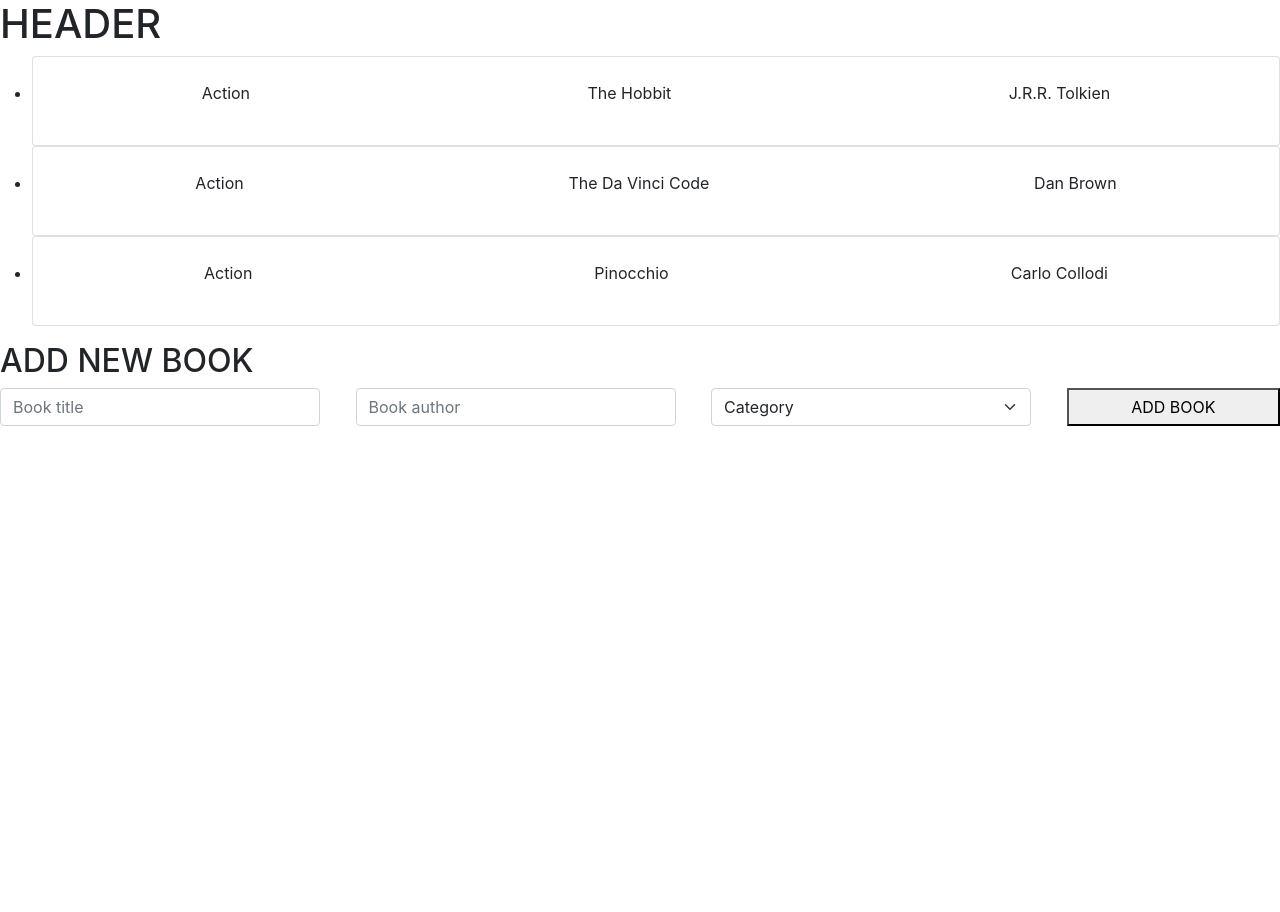
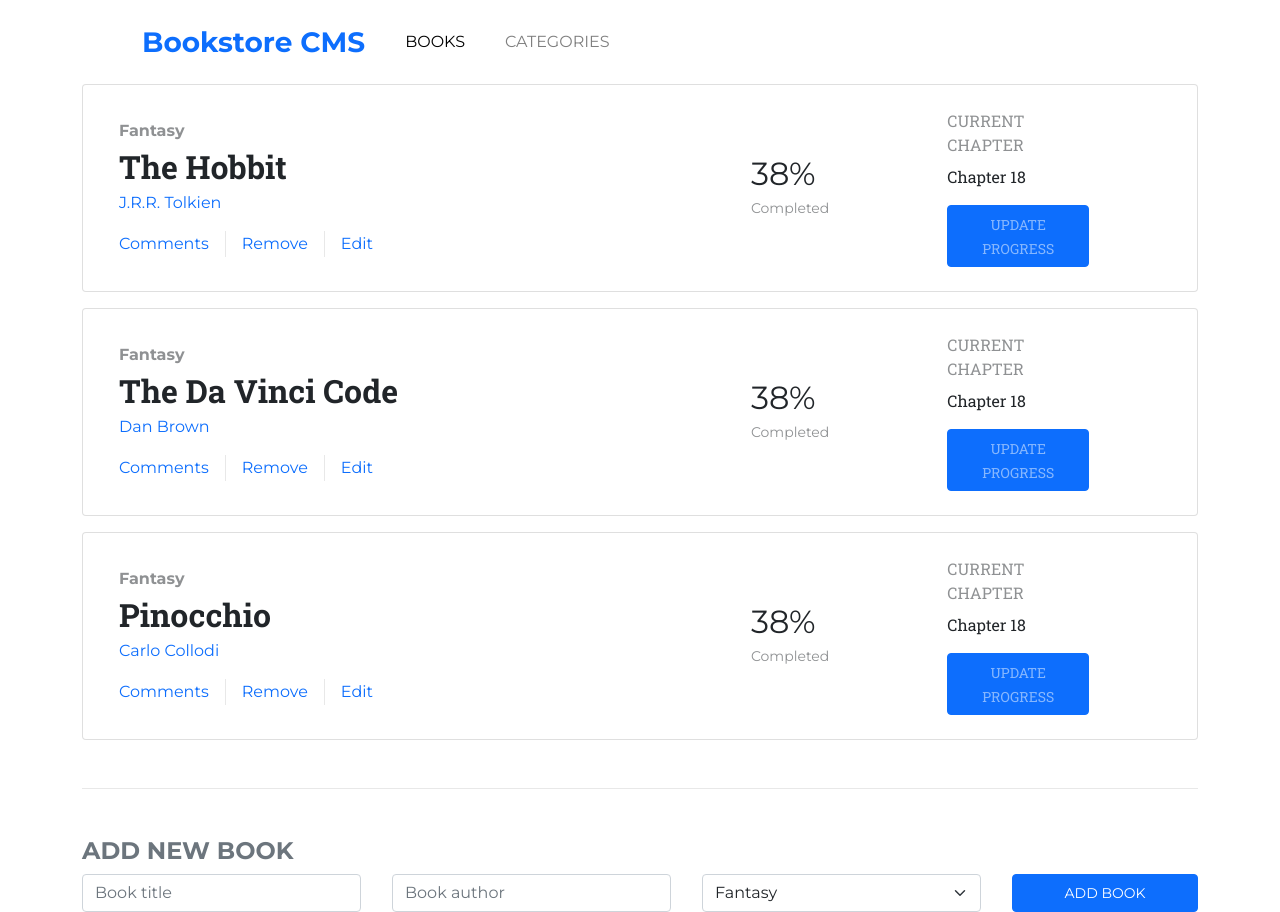
Before and after one commit to Meltrust/readers-paradise, a React (Create React App) app: page / in a window 1280 px wide. Before the commit the page ends 800 px from the top, so only its background shows below. Built offline with nearby package versions, Linux system fonts and the light colour scheme.

Commit message:
Add router, books, form, header, categories view

```diff
--- a/src/App.css
+++ b/src/App.css
@@ -1 +1,28 @@
-/* Begin project */
+@import url('https://fonts.googleapis.com/css2?family=Montserrat:ital,wght@0,100;0,200;0,300;0,400;0,500;0,600;0,700;0,800;0,900;1,100;1,200;1,300;1,400;1,500;1,600;1,700;1,800;1,900&display=swap');
+@import url('https://fonts.googleapis.com/css2?family=Roboto+Slab:wght@100;200;300;400;500;600;700;800;900&display=swap');
+
+body {
+  font-family: 'Montserrat', sans-serif;
+}
+
+.robotoslab {
+  font-family: 'Roboto Slab', sans-serif !important;
+}
+
+.active {
+  color: black !important;
+}
+
+.line-h {
+  height: 1px;
+  background-color: rgba(211, 211, 211, 0.529) !important;
+}
+
+.line-v {
+  width: 1px;
+  background-color: rgba(211, 211, 211, 0.529) !important;
+}
+
+.v-line2 {
+  border-right: 1px solid #6f3737 !important;
+}
--- a/src/App.js
+++ b/src/App.js
@@ -1,13 +1,12 @@
 import React from 'react';
-import Header from './components/Header';
+import './App.css';
+// import Home from './components/Home';
 import BooksContainer from './components/BooksContainer';
 import Form from './components/Form';
-import './App.css';
 
 function App() {
   return (
-    <div className="App">
-      <Header />
+    <div>
       <BooksContainer />
       <Form />
     </div>
--- a/src/components/BookItem.js
+++ b/src/components/BookItem.js
@@ -2,11 +2,48 @@
 import PropTypes from 'prop-types';
 
 const BookItem = ({ title, author }) => (
-  <div className="card">
-    <div className="row row-cols-auto mx-0 py-4 justify-content-around">
-      <p>Action</p>
-      <p>{title}</p>
-      <p>{author}</p>
+  <div className="card pe-5">
+    <div className="row mx-0 py-4 justify-content-between align-items-center ps-4 pe-5 text-custom2">
+      <div className="col-md-6">
+        <p className="fw-bold opacity-50 mb-0">Fantasy</p>
+        <p className="fw-bold robotoslab fs-2 mb-0">{title}</p>
+        <button type="button" className="link-primary border-0 bg-white p-0 mb-3">
+          {author}
+        </button>
+        <div className="row row-cols-auto mx-0 g-0">
+          <button type="button" className="link-primary border-0 bg-white">
+            Comments
+          </button>
+          <div className="line-v px-0 mx-3" />
+          <button type="button" className="link-primary border-0 bg-white">
+            Remove
+          </button>
+          <div className="line-v px-0 mx-3" />
+          <button type="button" className="link-primary border-0 bg-white">
+            Edit
+          </button>
+        </div>
+      </div>
+      <div className="col-md-3 d-flex flex-column justify-content-center">
+        <div className="row row-cols-auto mx-0 g-0 justify-content-center align-items-center py-3 py-md-0">
+          <div className="col-2 col-md-5" />
+          <div className="col-7">
+            <p className="fs-2 mb-0">
+              38%
+            </p>
+            <p className="text-custom3 opacity-50 small mb-2">Completed</p>
+          </div>
+        </div>
+      </div>
+      <div className="col-md-2 robotoslab">
+        <p className="mb-2 opacity-50">CURRENT CHAPTER</p>
+        <p>
+          Chapter 18
+        </p>
+        <button type="button" className="btn btn-primary px-3">
+          <span className="opacity-50 small">UPDATE PROGRESS</span>
+        </button>
+      </div>
     </div>
   </div>
 );
--- a/src/components/BooksContainer.js
+++ b/src/components/BooksContainer.js
@@ -6,14 +6,22 @@
     { id: 1, title: 'The Hobbit', author: 'J.R.R. Tolkien' },
     { id: 2, title: 'The Da Vinci Code', author: 'Dan Brown' },
     { id: 3, title: 'Pinocchio', author: 'Carlo Collodi' },
+
   ];
 
   return (
-    <ul>
-      {booksList.map((book) => (
-        <li key={book.id}><BookItem title={book.title} author={book.author} /></li>
-      ))}
-    </ul>
+    <>
+      <ul className="list-unstyled row mx-0 g-0 gy-3">
+        {booksList.map((book) => (
+          <li key={book.id}>
+            <BookItem title={book.title} author={book.author} />
+
+          </li>
+        ))}
+      </ul>
+      <div className="line-h my-5" />
+
+    </>
   );
 };
 
--- /dev/null
+++ b/src/components/Categories.js
@@ -0,0 +1,15 @@
+import React from 'react';
+import { Link } from 'react-router-dom';
+
+const Categories = () => (
+
+  <div className="mt-5">
+    <div className="pt-5 pt-md-0">Under construction</div>
+
+    <Link to="/" className="text-header" exact>
+      back
+    </Link>
+  </div>
+);
+
+export default Categories;
--- a/src/components/Form.js
+++ b/src/components/Form.js
@@ -1,23 +1,41 @@
 import React from 'react';
 
 const Form = () => (
-  <div>
-    <h2>ADD NEW BOOK</h2>
-    <form className="row mx-0 g-0 justify-content-between">
-      <div className="col-3">
-        <input type="text" className="form-control" placeholder="Book title" required />
+  <div className="pb-5 pb-md-0">
+    <h2 className="h4 fw-bold text-muted">ADD NEW BOOK</h2>
+    <form className="row mx-0 g-0 justify-content-between pb-5 pb-md-0">
+      <div className="col-md-3">
+        <input
+          type="text"
+          className="form-control"
+          placeholder="Book title"
+          required
+        />
       </div>
-      <div className="col-3">
-        <input type="text" className="form-control" placeholder="Book author" required />
+      <div className="col-md-3">
+        <input
+          type="text"
+          className="form-control"
+          placeholder="Book author"
+          required
+        />
       </div>
-      <div className="col-3">
-        <select className="col-3 form-select">
-          <option selected>Category</option>
+      <div className="col-md-3">
+        <select
+          className="col-3 form-select try"
+
+        >
+
+          <option>Fantasy</option>
+          <option>Science Fiction</option>
+
         </select>
       </div>
-      <button type="submit" className="col-2">
-        ADD BOOK
-      </button>
+      <div className="col-md-2 pb-5 pb-md-0">
+        <button type="submit" className="btn btn-primary w-100">
+          <span className="font-robotoslab small px-3">ADD BOOK</span>
+        </button>
+      </div>
     </form>
   </div>
 );
--- a/src/components/Header.js
+++ b/src/components/Header.js
@@ -1,9 +1,39 @@
-import React from 'react';
+import { AiOutlineMenu } from 'react-icons/ai';
+import { NavLink } from 'react-router-dom';
 
 const Header = () => (
-  <div>
-    <h1>HEADER</h1>
-  </div>
+  <header>
+    <nav className="navbar navbar-expand-md bg-white py-md-3 px-md-5 ">
+      <div className="container-fluid">
+        <span className="navbar-brand text-primary fw-bold fs-3 pe-md-3">Bookstore CMS</span>
+        <button
+          className="navbar-toggler"
+          type="button"
+          data-bs-toggle="collapse"
+          data-bs-target="#navbarNav"
+          aria-controls="navbarNav"
+          aria-expanded="false"
+          aria-label="Toggle navigation"
+        >
+          <AiOutlineMenu style={{ fontSize: '25px' }} />
+        </button>
+        <div className="collapse navbar-collapse" id="navbarNav">
+          <ul className="navbar-nav">
+            <li className="nav-item">
+              <NavLink to="/" className="nav-link me-4 text-black-50">
+                BOOKS
+              </NavLink>
+            </li>
+            <li className="nav-item">
+              <NavLink to="categories" className="nav-link text-black-50 " exact>
+                CATEGORIES
+              </NavLink>
+            </li>
+          </ul>
+        </div>
+      </div>
+    </nav>
+  </header>
 );
 
 export default Header;
--- /dev/null
+++ b/src/components/Home.js
@@ -0,0 +1,14 @@
+import React from 'react';
+import BooksContainer from './BooksContainer';
+import Form from './Form';
+
+function Home() {
+  return (
+    <div>
+      <BooksContainer />
+      <Form />
+    </div>
+  );
+}
+
+export default Home;
--- a/src/index.js
+++ b/src/index.js
@@ -2,12 +2,23 @@
 import 'bootstrap/dist/js/bootstrap.bundle.min';
 import React from 'react';
 import ReactDOM from 'react-dom';
+import { BrowserRouter, Routes, Route } from 'react-router-dom';
+import Categories from './components/Categories';
 import './index.css';
 import App from './App';
+import Header from './components/Header';
 
 ReactDOM.render(
   <React.StrictMode>
-    <App />
+    <BrowserRouter basename={process.env.PUBLIC_URL}>
+      <div className="container min-vh-100">
+        <Header />
+        <Routes>
+          <Route path="/" element={<App />} />
+          <Route path="categories" element={<Categories />} />
+        </Routes>
+      </div>
+    </BrowserRouter>
   </React.StrictMode>,
   document.getElementById('root'),
 );
```
